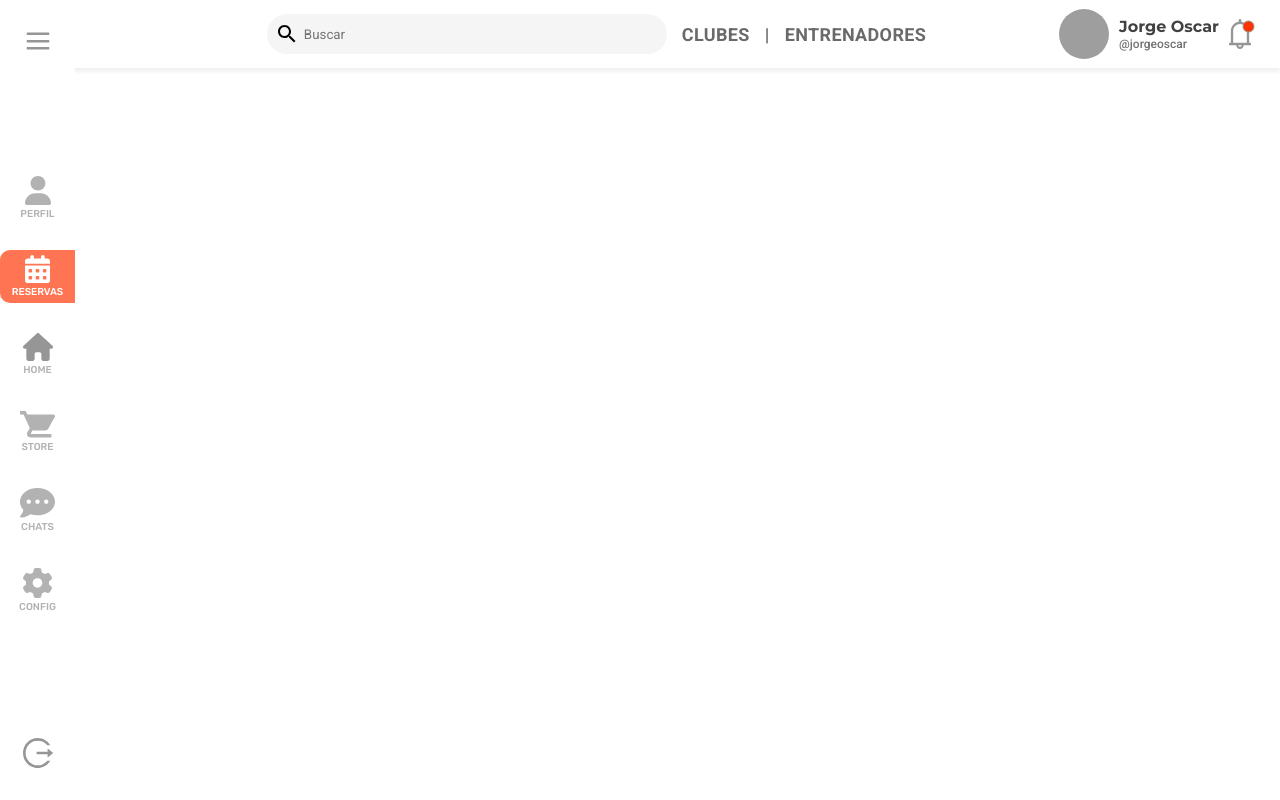
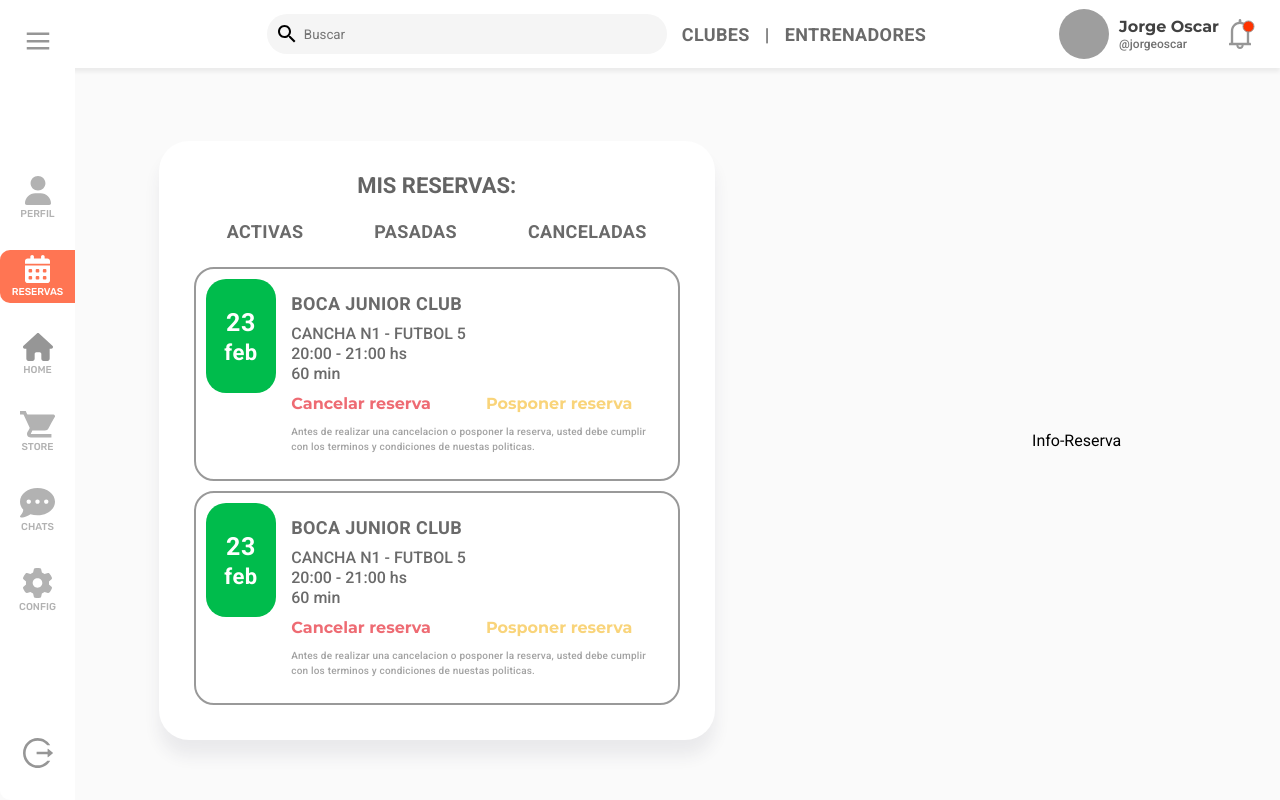
Before and after one commit to ezeqduarte-StarAppX/dep, a React (Create React App) app: page /reservas in a window 1280 px wide. Built offline with nearby package versions, Linux system fonts and the light colour scheme; grey boxes are pictures that could not be loaded; a web font is replaced by a local one.

Commit message:
avances en page reservas

```diff
--- a/src/App.js
+++ b/src/App.js
@@ -5,6 +5,7 @@ import Inicio from "./pages/Inicio/Inicio";
 import Login from "./pages/Login/Login";
 import NewPass from "./pages/NewPass/NewPass";
 import Registro from "./pages/Registro/Registro";
+import Reservas from "./pages/Reservas/Reservas";
 import ResPass from "./pages/ResPass/ResPass";
 
 function App() {
@@ -16,6 +17,7 @@ function App() {
           <Route path="login" element={<Login />}></Route>
           <Route path="nueva-contrasena" element={<NewPass />}></Route>
           <Route path="restablecer-contrasena" element={<ResPass />}></Route>
+          <Route path="reservas" element={<Reservas />}></Route>
           <Route path="/" element={<Inicio />}></Route>
         </Routes>
       </Main>
--- /dev/null
+++ b/src/componentes/Reservas/Info-Reserva/InfoReserva.jsx
@@ -0,0 +1,8 @@
+import React from 'react'
+import "./infoReserva.css"
+
+export default function InfoReserva() {
+  return (
+    <div>Info-Reserva</div>
+  )
+}
--- /dev/null
+++ b/src/componentes/Reservas/Reserva/Reserva.jsx
@@ -0,0 +1,31 @@
+import React from "react";
+import "./reserva.css";
+
+export default function Reserva({ reserva }) {
+  return (
+    <div className="card-reserva">
+      <div className="date-reserva">
+        <div>
+          <p>23</p>
+          <p>feb</p>
+        </div>
+      </div>
+      <div className="info-card-reserva">
+        <p>BOCA JUNIOR CLUB</p>
+        <div>
+          <p>CANCHA N1 - FUTBOL 5</p>
+          <p>20:00 - 21:00 hs</p>
+          <p>60 min</p>
+        </div>
+        <div className="actions-reservas">
+          <p>Cancelar reserva</p>
+          <p>Posponer reserva</p>
+        </div>
+        <p id="condiciones-reserva">
+          Antes de realizar una cancelacion o posponer la reserva, usted debe
+          cumplir con los terminos y condiciones de nuestas politicas.
+        </p>
+      </div>
+    </div>
+  );
+}
--- /dev/null
+++ b/src/componentes/Reservas/Reserva/reserva.css
@@ -0,0 +1,106 @@
+/*/ card de reservas/*/
+
+.card-reserva {
+  border: 2px solid #999999;
+  border-radius: 20px;
+  width: 486px;
+  height: 214px;
+  display: flex;
+  justify-content: center;
+  gap: 15px;
+  padding: 10px;
+}
+
+.date-reserva {
+  width: 25%;
+  height: 114px;
+  display: flex;
+}
+
+.date-reserva > div {
+  background: #00bc4c;
+  border-radius: 20px;
+  display: flex;
+  width: 100%;
+  flex-direction: column;
+  justify-content: center;
+  align-items: center;
+}
+
+.date-reserva > div > p:first-child {
+  font-family: "Roboto";
+  font-style: normal;
+  font-weight: 700;
+  font-size: 25px;
+  line-height: 35px;
+  letter-spacing: 0.02em;
+  color: #ffffff;
+}
+
+.date-reserva > div > p:last-child {
+  font-family: "Roboto";
+  font-style: normal;
+  font-weight: 700;
+  font-size: 22px;
+  line-height: 26px;
+  letter-spacing: 0.02em;
+  color: #ffffff;
+}
+
+#condiciones-reserva {
+  font-style: normal;
+  font-weight: 500;
+  font-size: 10px;
+  line-height: 150%;
+  padding-right: 15px;
+  color: rgba(100, 100, 100, 0.6);
+}
+
+.info-card-reserva {
+  display: flex;
+  justify-content: center;
+  flex-direction: column;
+  height: 100%;
+  gap: 10px;
+}
+
+.info-card-reserva > p {
+  font-family: "Roboto";
+  font-style: normal;
+  font-weight: 700;
+  font-size: 18px;
+  line-height: 21px;
+  letter-spacing: 0.02em;
+  color: #6a6a6a;
+}
+
+.info-card-reserva > div > p {
+  font-style: normal;
+  font-weight: 500;
+  font-size: 16px;
+  line-height: 20px;
+  color: #6a6a6a;
+}
+
+.actions-reservas {
+  display: flex;
+  gap: 55px;
+}
+
+.actions-reservas > p:first-child {
+  font-family: "Montserrat";
+  font-style: normal;
+  font-weight: 700;
+  font-size: 16px;
+  line-height: 20px;
+  color: #ee6b73;
+}
+
+.actions-reservas > p:last-child {
+  font-family: "Montserrat";
+  font-style: normal;
+  font-weight: 700;
+  font-size: 16px;
+  line-height: 20px;
+  color: #f9d47a;
+}
--- /dev/null
+++ b/src/pages/Reservas/Reservas.jsx
@@ -0,0 +1,46 @@
+import React from "react";
+import InfoReserva from "../../componentes/Reservas/Info-Reserva/InfoReserva";
+import Reserva from "../../componentes/Reservas/Reserva/Reserva";
+import "./reservas.css";
+
+const reservas = [
+  {
+    club: "Barcelona CLUB",
+    cancha: { numero: 1, tipo: "Futbol 5" },
+    horarioInicio: "20:00",
+    horarioFinalizar: "21:00",
+    duracion: "60",
+    fecha: "26 Feb",
+  },
+  {
+    club: "Barcelona CLUB",
+    cancha: { numero: 1, tipo: "Futbol 5" },
+    horarioInicio: "20:00",
+    horarioFinalizar: "21:00",
+    duracion: "60",
+    fecha: "26 Feb",
+  },
+];
+
+export default function Reservas() {
+  return (
+    <div className="principal-div">
+      <div className="reservas-main">
+        <div className="mis-reservas">
+          <p>MIS RESERVAS:</p>
+          <div className="filter-reservas">
+            <p>ACTIVAS</p>
+            <p>PASADAS</p>
+            <p>CANCELADAS</p>
+          </div>
+          <div className="all-reservas">
+            {reservas.map((reserva) => (
+              <Reserva reserva={reserva}></Reserva>
+            ))}
+          </div>
+        </div>
+        <InfoReserva></InfoReserva>
+      </div>
+    </div>
+  );
+}
--- /dev/null
+++ b/src/pages/Reservas/reservas.css
@@ -0,0 +1,54 @@
+.reservas-main {
+  padding-top: 80px;
+  display: flex;
+  justify-content: space-around;
+  align-items: center;
+  width: 100%;
+  background: #fafafa;
+}
+
+.mis-reservas {
+  background: #ffffff;
+  box-shadow: 0px 16px 16px rgba(50, 50, 71, 0.08);
+  border-radius: 30px;
+  display: flex;
+  flex-direction: column;
+  justify-content: center;
+  align-items: center;
+  gap: 25px;
+  padding: 35px;
+}
+
+.mis-reservas > p {
+  font-family: "Roboto";
+  font-style: normal;
+  font-weight: 700;
+  font-size: 22px;
+  line-height: 20px;
+  color: #646464;
+}
+
+.filter-reservas {
+  display: flex;
+  width: 100%;
+  justify-content: space-around;
+  gap: 5px;
+}
+
+.filter-reservas > p {
+  font-family: "Roboto";
+  font-style: normal;
+  font-weight: 700;
+  font-size: 18px;
+  line-height: 21px;
+  letter-spacing: 0.02em;
+  color: #6a6a6a;
+}
+
+.all-reservas {
+  display: flex;
+  justify-content: center;
+  align-items: center;
+  flex-direction: column;
+  gap: 10px;
+}
```
Also changed, not shown: src/componentes/Reservas/Info-Reserva/infoReserva.css (added).
